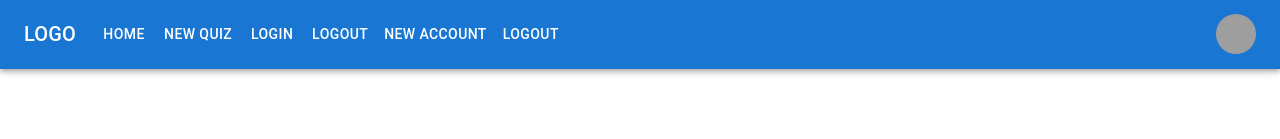
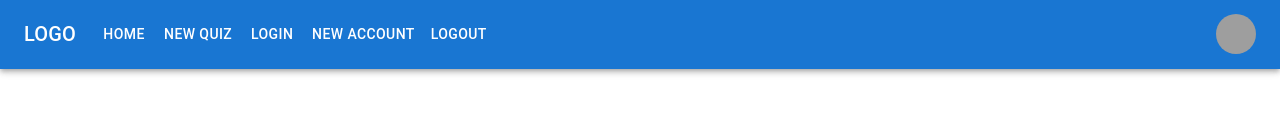
Before and after one commit to Leepzig/shareaquiz, a React (Create React App) app: page /login in a window 1280 px wide. Shown: the top 139 px of the page. Built offline with nearby package versions, Linux system fonts and the light colour scheme; grey boxes are pictures that could not be loaded.

Commit message:
logout button now works and redirects user to home page

```diff
--- a/src/actions/sessionsAction.js
+++ b/src/actions/sessionsAction.js
@@ -66,6 +66,5 @@ export const logout = () => {
     return async dispatch => {
         dispatch({type:"LOGOUT"})
         localStorage.clear()
-        debugger
     }
 }
--- a/src/components/navigation/Navbar.js
+++ b/src/components/navigation/Navbar.js
@@ -15,7 +15,7 @@ import { NavLink } from 'react-router-dom'
 import { logout } from '../../actions/sessionsAction';
 import { useDispatch } from 'react-redux';
 // TODO have conditional versions of this for if logged
-const pages = [ {title:"Home", link:'/home'}, {title:'New Quiz', link:'/newquiz'}, {title:'Login',link:'/login'}, {title:'Logout', link:'/home'}, {title:'New Account', link:'/newaccount'}];
+const pages = [ {title:"Home", link:'/home'}, {title:'New Quiz', link:'/newquiz'}, {title:'Login',link:'/login'}, {title:'New Account', link:'/newaccount'}];
 // const pages = ["Login", "Create Account", "Home", "New Quiz"];
 const settings = ['Profile', 'Account', 'Dashboard', 'Logout'];
 
@@ -41,7 +41,6 @@ const Navbar = () => {
 
   const handleLogout = () => {
     dispatch(logout())
-    debugger
     handleCloseNavMenu(null)
 
   }
@@ -93,7 +92,7 @@ const Navbar = () => {
                   <Typography textAlign="center"><NavLink to={page.link}>{page.title}</NavLink></Typography>
                 </MenuItem>)}
                 <MenuItem onClick={handleLogout}>
-                  <Typography textAlign="center" ><NavLink to='/home'>Logout</NavLink></Typography>
+                  <Typography textAlign="center" onClick={handleLogout}><NavLink to='/home'>Logout</NavLink></Typography>
                 </MenuItem>
             </Menu>
           </Box>
```
